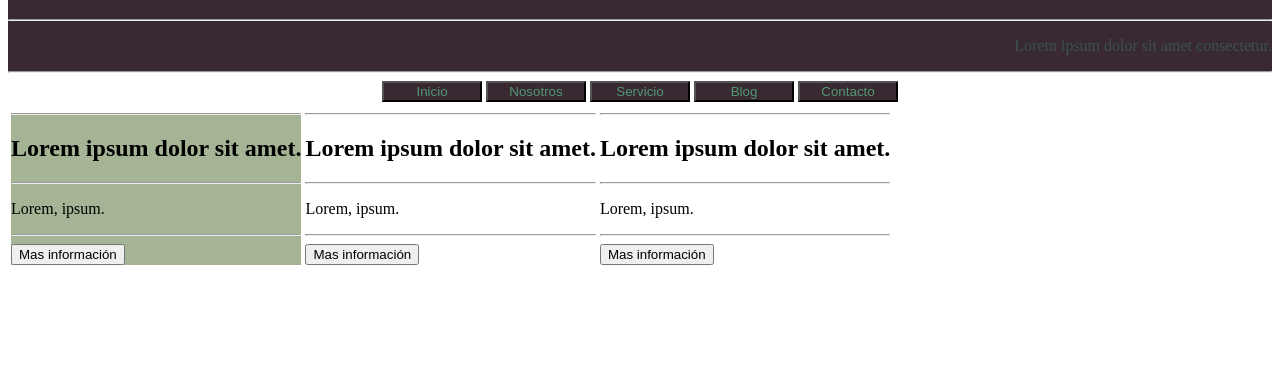
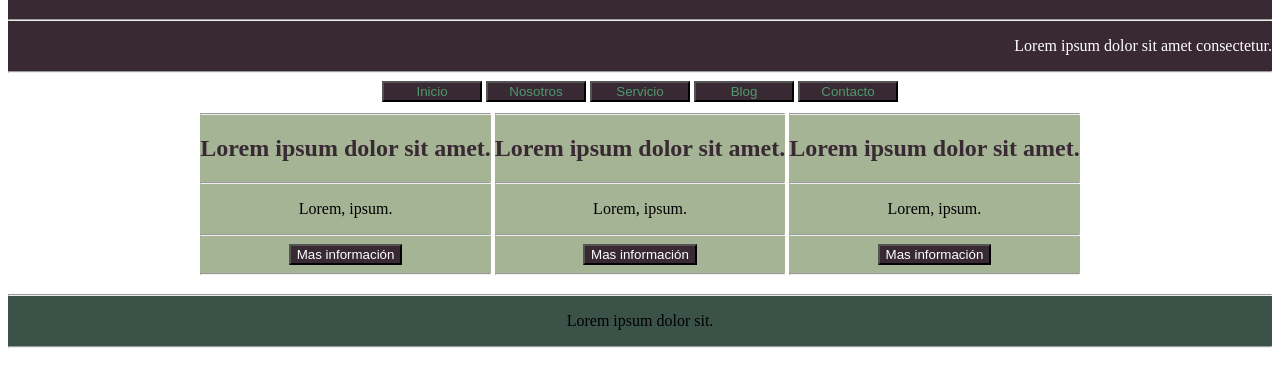
Before and after one commit to Weimart24/Estilos, a plain HTML site: page index.html in a window 1280 px wide. Shown: the part 61-448 px from the top of the page. Drawn offline with Linux system fonts and the light colour scheme.

Commit message:
se terminó el proyecto

```diff
--- a/index.html
+++ b/index.html
@@ -11,7 +11,7 @@
     <header class="bg-primary">
         <h1 class="text-light text-center">Mi primer sitio web aplicando estilos</h1>
         <hr>
-        <p class="text-light text-right text-secondary">Lorem ipsum dolor sit amet consectetur.</p>
+        <p class="text-white text-right">Lorem ipsum dolor sit amet consectetur.</p>
         <hr>
     </header>
     <nav class="text-center">
@@ -22,40 +22,48 @@
         <button class="text-light bg-primary ancho">Contacto</button>
     </nav>
     <main>
-        <table>
+        <table class="table-center">
             <tr>
                 <td>
-                    <div class="bg-info">
+                    <div class="bg-info text-center">
                         <hr>
-                        <h2>Lorem ipsum dolor sit amet.</h2>
+                        <h2 class="text-primary">Lorem ipsum dolor sit amet.</h2>
                         <hr>
                         <p>Lorem, ipsum.</p>
                         <hr>
-                        <button>Mas información</button>
+                        <button class="bg-primary text-white">Mas información</button>
+                        <hr>
                     </div>
                 </td>
                 <td>
-                    <div>
+                    <div class="bg-info text-center">
                         <hr>
-                        <h2>Lorem ipsum dolor sit amet.</h2>
+                        <h2 class="text-primary">Lorem ipsum dolor sit amet.</h2>
                         <hr>
                         <p>Lorem, ipsum.</p>
                         <hr>
-                        <button>Mas información</button>
+                        <button class="bg-primary text-white">Mas información</button>
+                        <hr>
                     </div>
                 </td>
                 <td>
-                    <div>
+                    <div class="bg-info text-center">
                         <hr>
-                        <h2>Lorem ipsum dolor sit amet.</h2>
+                        <h2 class="text-primary">Lorem ipsum dolor sit amet.</h2>
                         <hr>
                         <p>Lorem, ipsum.</p>
                         <hr>
-                        <button>Mas información</button>
+                        <button class="bg-primary text-white">Mas información</button>
+                        <hr>
                     </div>
                 </td>
             </tr>
         </table>
     </main>
+    <footer class="bg-secondary">
+        <hr>
+        <p class="text-center">Lorem ipsum dolor sit.</p>
+        <hr>
+    </footer>
 </body>
 </html>
--- a/style.css
+++ b/style.css
@@ -25,3 +25,15 @@ info: #A4B494
 .bg-info{
     background-color: #A4B494;
 }
+.text-primary{
+    color: #382933;
+}
+.text-white{
+    color: white;
+}
+.bg-secondary{
+    background-color: #3B5249;
+}
+.table-center{
+    margin: auto;
+}
```
